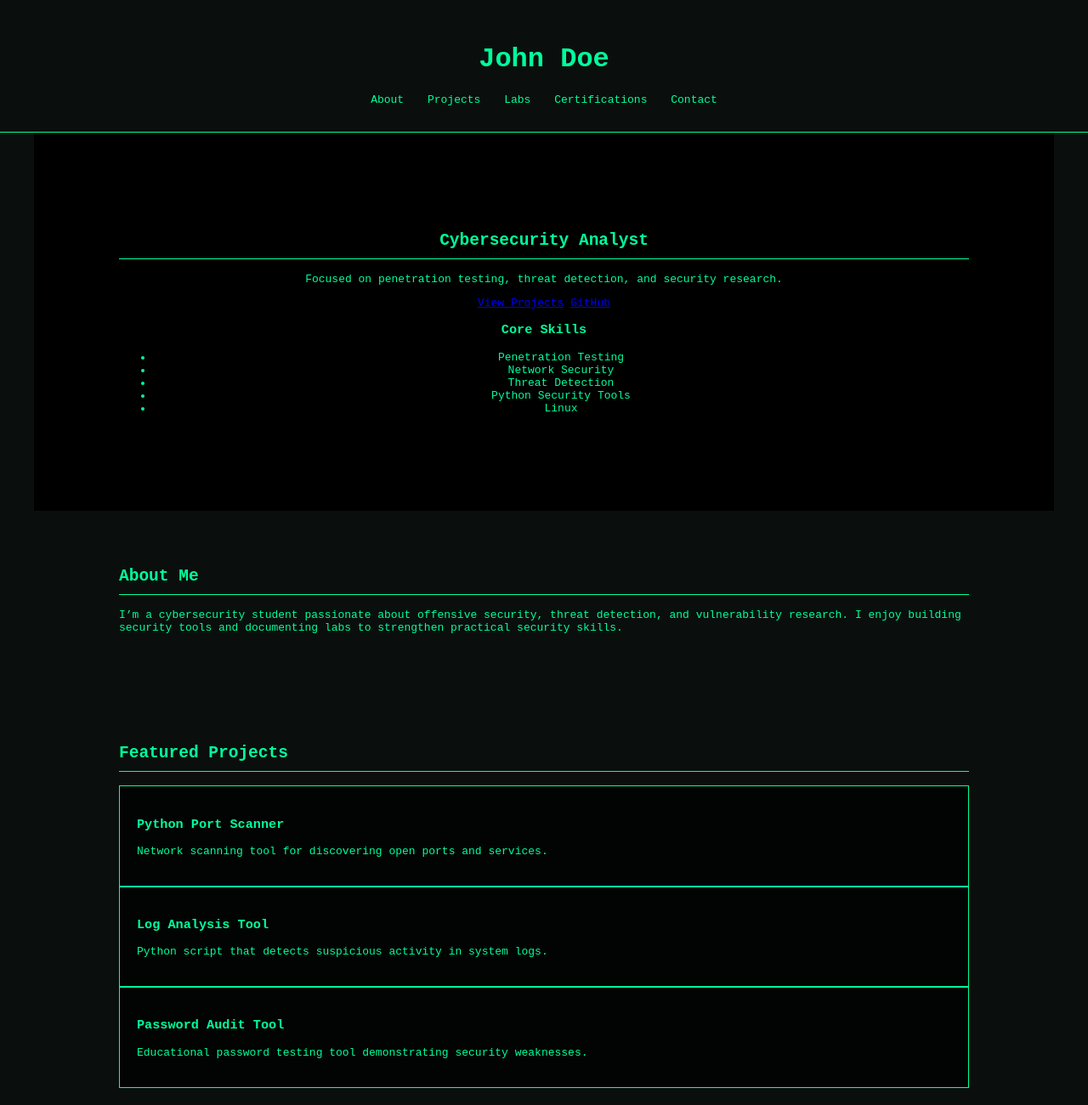
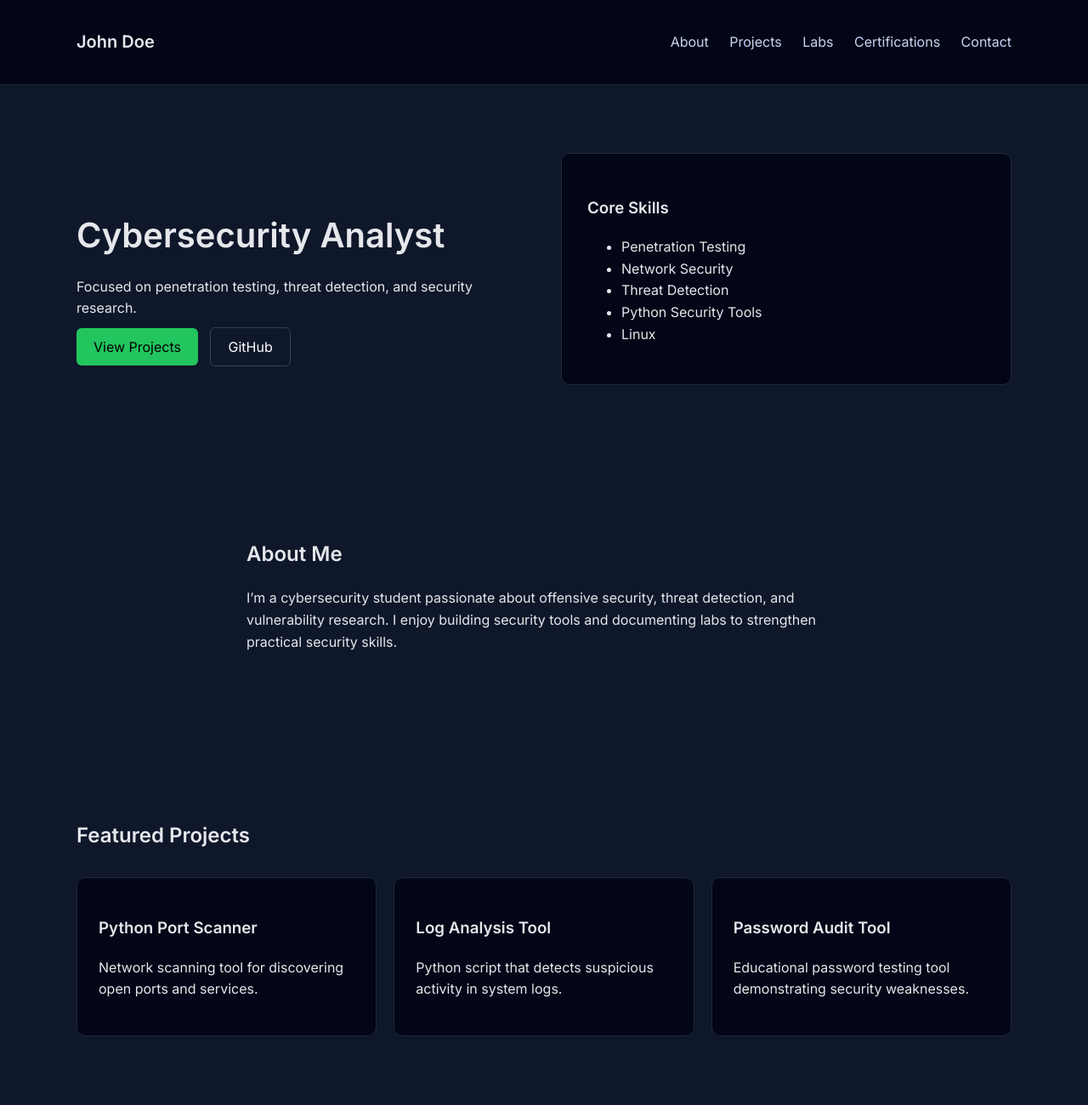
Before and after one commit to infosecwizardtest/infosecwizardtest.github.io, a plain HTML site: page index.html in a window 1280 px wide. Shown: the top 1300 px of the page at 85% size. Drawn offline with Linux system fonts and the light colour scheme.

Commit message:
Update style.css

```diff
--- a/style.css
+++ b/style.css
@@ -1,69 +1,122 @@
 body{
-background:#0a0f0d;
-color:#00ff9c;
-font-family: monospace;
+font-family:'Inter', sans-serif;
+background:#0f172a;
+color:#e5e7eb;
 margin:0;
+line-height:1.6;
 }
 
-header{
-text-align:center;
-padding:30px;
-border-bottom:1px solid #00ff9c;
+.container{
+max-width:1100px;
+margin:auto;
+padding:0 20px;
+}
+
+.narrow{
+max-width:700px;
+}
+
+.navbar{
+background:#020617;
+border-bottom:1px solid #1e293b;
+}
+
+.navbar .container{
+display:flex;
+justify-content:space-between;
+align-items:center;
+padding:20px;
 }
 
 .logo{
-font-size:32px;
-}
-
-.subtitle{
-color:#9affc9;
+font-size:20px;
+font-weight:600;
 }
 
 nav a{
-margin:10px;
-color:#00ff9c;
+margin-left:20px;
+color:#cbd5f5;
 text-decoration:none;
 }
 
 nav a:hover{
+color:#22c55e;
+}
+
+.hero{
+padding:80px 0;
+}
+
+.hero-grid{
+display:grid;
+grid-template-columns:1fr 1fr;
+gap:40px;
+align-items:center;
+}
+
+.hero-text h2{
+font-size:40px;
+margin-bottom:10px;
+}
+
+.buttons{
+margin-top:20px;
+}
+
+.btn-primary{
+background:#22c55e;
+color:black;
+padding:12px 20px;
+border-radius:6px;
+text-decoration:none;
+margin-right:10px;
+}
+
+.btn-secondary{
+border:1px solid #334155;
+padding:12px 20px;
+border-radius:6px;
+text-decoration:none;
 color:white;
 }
 
-.hero{
-text-align:center;
-padding:100px;
-background:black;
+.hero-card{
+background:#020617;
+padding:30px;
+border-radius:10px;
+border:1px solid #1e293b;
 }
 
-section{
-max-width:1000px;
-margin:auto;
-padding:50px 20px;
+.section{
+padding:80px 0;
 }
 
-h2{
-border-bottom:1px solid #00ff9c;
-padding-bottom:10px;
-}
-
-.card-container{
-display:flex;
+.grid{
+display:grid;
+grid-template-columns:repeat(auto-fit,minmax(250px,1fr));
 gap:20px;
-flex-wrap:wrap;
-margin-top:20px;
+margin-top:30px;
 }
 
 .card{
-border:1px solid #00ff9c;
-padding:20px;
-flex:1;
-min-width:250px;
-background:#020403;
+background:#020617;
+padding:25px;
+border-radius:10px;
+border:1px solid #1e293b;
+}
+
+.cert-list{
+list-style:none;
+padding:0;
+}
+
+.cert-list li{
+padding:10px 0;
+border-bottom:1px solid #1e293b;
 }
 
 footer{
+border-top:1px solid #1e293b;
+padding:40px 0;
 text-align:center;
-padding:20px;
-border-top:1px solid #00ff9c;
-margin-top:50px;
 }
```
